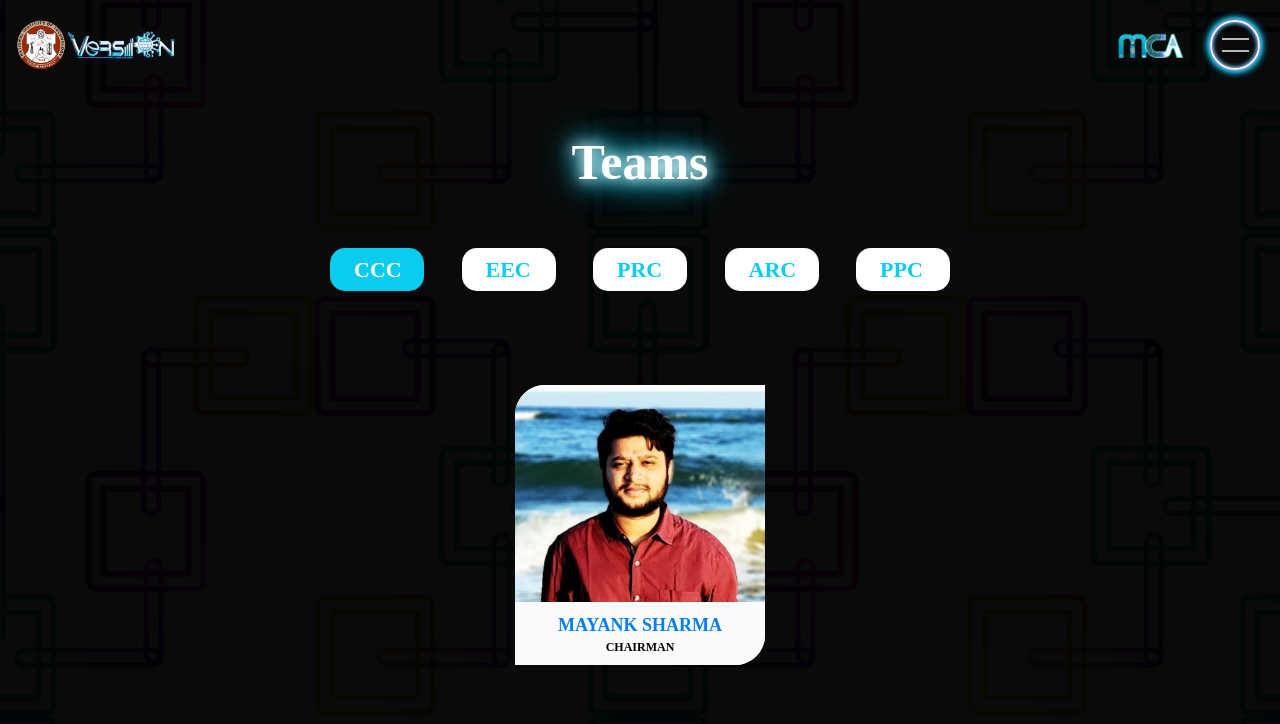
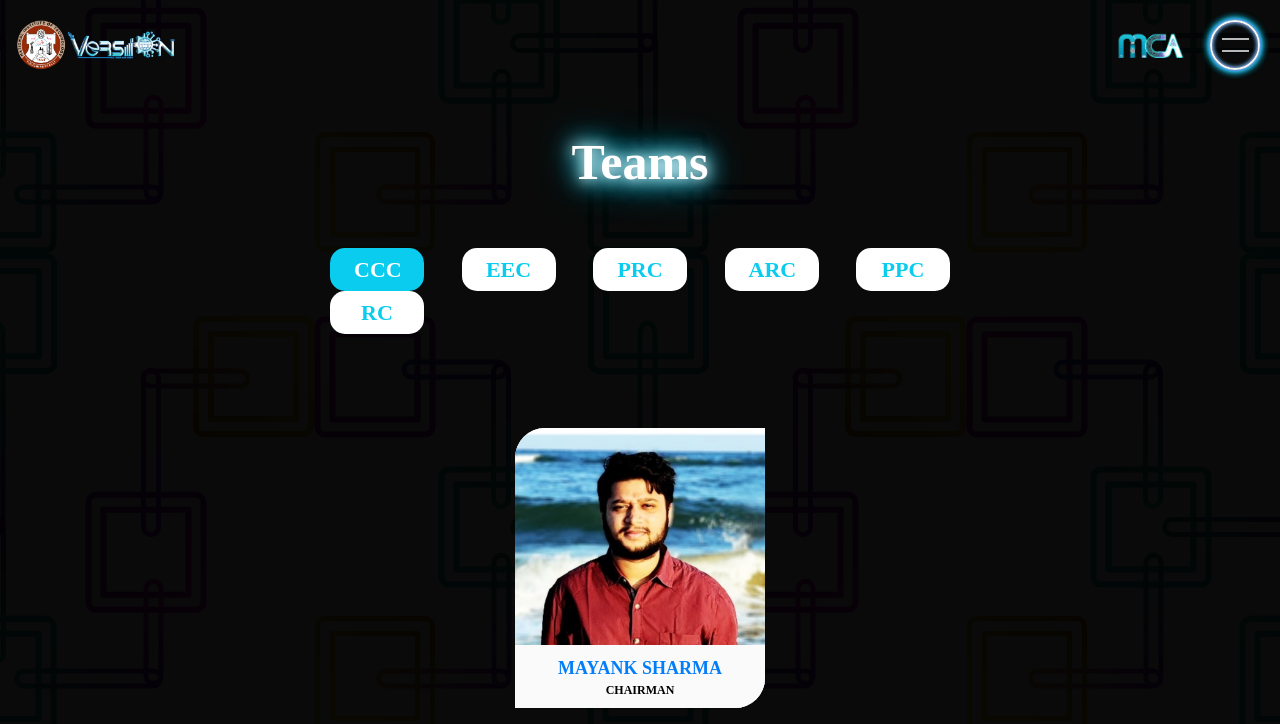
Before and after one commit to 015amit/res_version, a Flask app: page /teams/ccc in a window 1280 px wide. Shown: the top 724 px of the page. Run offline with Flask 2, Linux system fonts and the light colour scheme; some libraries are stand-ins or nearby versions; some web fonts are replaced.

Commit message:
rc front added

```diff
--- a/version/static/css/team.css
+++ b/version/static/css/team.css
@@ -13,16 +13,7 @@ body {
 }
 
 
-/* .main1 {
-    overflow: hidden;
-    position: absolute;
-    height: 100vh;
-    width: 100%;
-    background: url("bg.svg") rgba(0, 0, 0, 0.911);
-    background-blend-mode: overlay;
-    background-position: center;
-    filter: grayscale(1);
-} */
+
 
 .container1 {
     position: relative;
@@ -70,15 +61,19 @@ h1 {
 }
 
 .teams {
-    /* float: left; */
+
     width: 50%;
     margin: 3.5rem auto;
     display: flex;
     justify-content: space-between;
     align-items: center;
-    /* margin: 0 10px; */
+
     margin-bottom: 60px;
-    /* text-align: center; */
+
+}
+.teams.row a{
+    text-align: center;
+
 }
 
 .target {
@@ -95,15 +90,14 @@ h1 {
     transition: .2s;
     outline: none;
     cursor: pointer;
-    /* text-shadow: 0 0 10px rgb(194, 128, 255), 0 0 4px rgb(213, 161, 255),
-    0 0 20px #ae11ec, 0 0 10px #8a2be2, 0 0 20px #8a1ae6, 0 0 5px #a223d4,
-    0 0 20px #a026d8; */
+
 }
 
 .target:hover {
-    /* color: white; */
+
+       color: #09ccee;
     transform: scale(1.1);
-    /* background-color: #09ccee; */
+
 }
 
 #cccc {
@@ -140,7 +134,7 @@ h1 {
     left: 0;
     width: 100%;
     height: 100%;
-    /* background: rgb(30, 95, 156); */
+
     background: rgba(26, 91, 121, 0.9);
     z-index: 1;
     transition: .5s;
@@ -173,7 +167,7 @@ h1 {
     padding: 10px;
     box-sizing: border-box;
     background: rgba(250, 250, 250, 1);
-    /* background: rgba(0,0,0,0.5); */
+
     width: 100%;
     transition: .5s;
     z-index: 2;
@@ -188,7 +182,7 @@ h1 {
     padding: 0;
     color: #007ff7;
     font-weight: 500;
-    /* text-align: right; */
+
     font-size: 18px;
 }
 
@@ -209,7 +203,7 @@ h1 {
     margin: 8px 20px;
     padding: 0;
     display: flex;
-    /* float: right; */
+
 }
 
 .row .column .details ul li {
@@ -218,7 +212,7 @@ h1 {
     display: flex;
     align-items: center;
     justify-content: space-around;
-    /* justify-content: space-evenly; */
+
 }
 
 .row .column .details ul li a {
@@ -254,7 +248,7 @@ i:hover {
 @media screen and (max-width:768px) {
     .teams {
         width: 100%;
-        /* display: block; */
+
     }
     #cccc {
         height: fit-content;
--- a/version/templates/team.html
+++ b/version/templates/team.html
@@ -1,7 +1,12 @@
 {% extends "base.html" %} {% block header %}
 
 <link rel="stylesheet" href="{{url_for('static', filename='css/team.css')}}" />
-<link rel="stylesheet" href="https://cdnjs.cloudflare.com/ajax/libs/font-awesome/5.15.3/css/all.min.css" integrity="sha512-iBBXm8fW90+nuLcSKlbmrPcLa0OT92xO1BIsZ+ywDWZCvqsWgccV3gFoRBv0z+8dLJgyAHIhR35VZc2oM/gI1w==" crossorigin="anonymous" />
+<link
+  rel="stylesheet"
+  href="https://cdnjs.cloudflare.com/ajax/libs/font-awesome/5.15.3/css/all.min.css"
+  integrity="sha512-iBBXm8fW90+nuLcSKlbmrPcLa0OT92xO1BIsZ+ywDWZCvqsWgccV3gFoRBv0z+8dLJgyAHIhR35VZc2oM/gI1w=="
+  crossorigin="anonymous"
+/>
 <title>{{title}}</title>
 
 {% endblock %} {% block content %}
@@ -14,6 +19,7 @@
   <a href="{{ url_for('teams', name='prc') }}" id="prc" class="target">PRC</a>
   <a href="{{ url_for('teams', name='arc') }}" id="arc" class="target">ARC</a>
   <a href="{{ url_for('teams', name='ppc') }}" id="ppc" class="target">PPC</a>
+  <a href="{{ url_for('teams', name='ppc') }}" id="ppc" class="target">RC</a>
 </div>
 
 <div class="container1">
@@ -22,19 +28,26 @@
       {% for t in senior %}
       <div class="column">
         <div class="img-box">
-                    <img src="{{url_for('static', filename='images/chairpersons/' + t['roll'] + '.jpg')}}" alt="" />
+          <img
+            src="{{url_for('static', filename='images/chairpersons/' + t['roll'] + '.jpg')}}"
+            alt=""
+          />
         </div>
         <div class="details">
           <h3>
             <span>{{ t['name'] }}</span>
-                        <span style="font-size: 12px; color: black;">{{ t['type'] }}</span>
+            <span style="font-size: 12px; color: black">{{ t['type'] }}</span>
           </h3>
           <ul>
             <li>
-                            <a href="{{ t['github'] }}" target="_blank"><i class="fab fa-github"></i></a>
+              <a href="{{ t['github'] }}" target="_blank"
+                ><i class="fab fa-github"></i
+              ></a>
             </li>
             <li>
-                            <a href="{{ t['linkedin'] }}" target="_blank"><i class="fab fa-linkedin-in"></i></a>
+              <a href="{{ t['linkedin'] }}" target="_blank"
+                ><i class="fab fa-linkedin-in"></i
+              ></a>
             </li>
           </ul>
         </div>
@@ -48,19 +61,26 @@
       {% for t in junior %}
       <div class="column">
         <div class="img-box">
-                    <img src="{{url_for('static', filename='images/' + name + '/' + t['roll'] + '.jpg')}}" alt="" />
+          <img
+            src="{{url_for('static', filename='images/' + name + '/' + t['roll'] + '.jpg')}}"
+            alt=""
+          />
         </div>
         <div class="details">
           <h3>
             <span>{{ t['name'] }}</span>
-                        <span style="font-size: 12px; color: black;">{{ t['type'] }}</span>
+            <span style="font-size: 12px; color: black">{{ t['type'] }}</span>
           </h3>
           <ul>
             <li>
-                            <a href="{{ t['github'] }}" target="_blank"><i class="fab fa-github"></i></a>
+              <a href="{{ t['github'] }}" target="_blank"
+                ><i class="fab fa-github"></i
+              ></a>
             </li>
             <li>
-                            <a href="{{ t['linkedin'] }}" target="_blank"><i class="fab fa-linkedin-in"></i></a>
+              <a href="{{ t['linkedin'] }}" target="_blank"
+                ><i class="fab fa-linkedin-in"></i
+              ></a>
             </li>
           </ul>
         </div>
@@ -75,7 +95,10 @@
       {% for t in team %}
       <div class="column">
         <div class="img-box">
-                    <img src="{{url_for('static', filename='images/' + name + '/' + t['roll'] + '.jpg')}}" alt="" />
+          <img
+            src="{{url_for('static', filename='images/' + name + '/' + t['roll'] + '.jpg')}}"
+            alt=""
+          />
         </div>
         <div class="details">
           <h3>
@@ -83,10 +106,14 @@
           </h3>
           <ul>
             <li>
-                            <a href="{{ t['github'] }}" target="_blank"><i class="fab fa-github"></i></a>
+              <a href="{{ t['github'] }}" target="_blank"
+                ><i class="fab fa-github"></i
+              ></a>
             </li>
             <li>
-                            <a href="{{ t['linkedin'] }}" target="_blank"><i class="fab fa-linkedin-in"></i></a>
+              <a href="{{ t['linkedin'] }}" target="_blank"
+                ><i class="fab fa-linkedin-in"></i
+              ></a>
             </li>
           </ul>
         </div>
```
Lines whose indentation alone changed are shown as unchanged.
